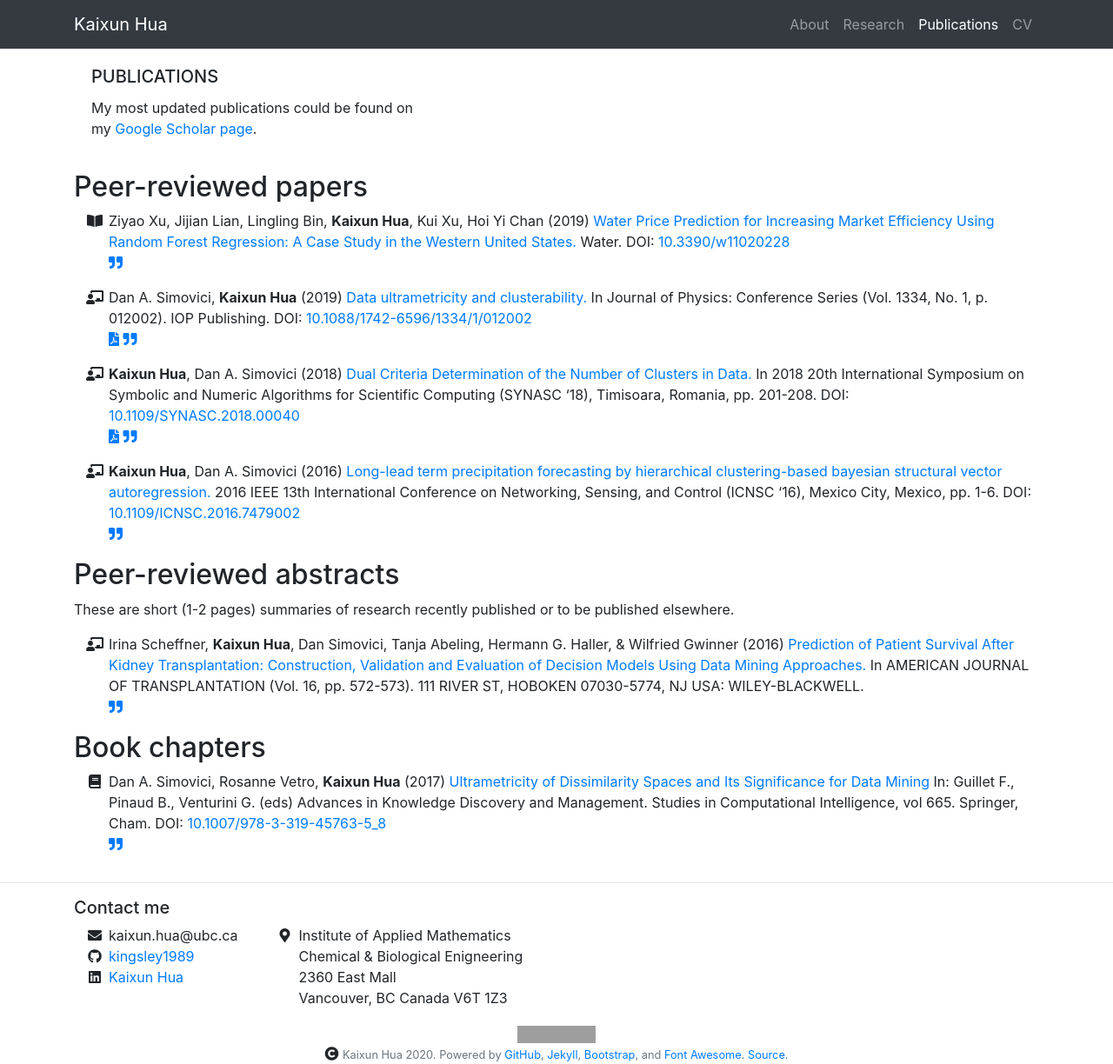
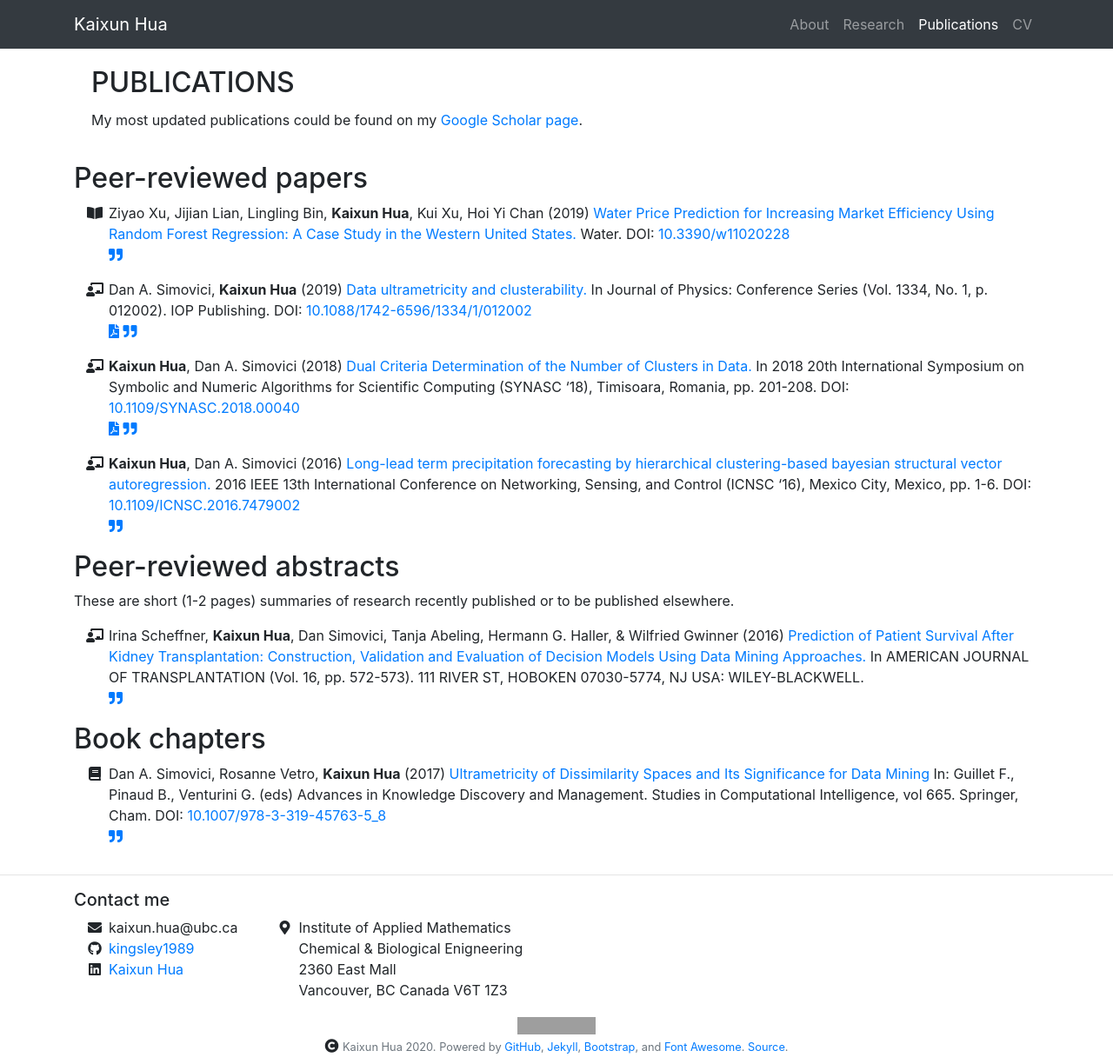
Before and after one commit to kingsley1989/kingsley1989.github.io, a Jekyll site: the page built from _pages/publications.md, in a window 1280 px wide. Shown: the whole page at 87% size. Built offline with Jekyll 4.4.1, drawn with Linux system fonts in a browser that asks for light colours; nearby versions of some CDN libraries; grey boxes are pictures that could not be loaded.

Commit message:
modify publication page

```diff
--- a/_layouts/publications.html
+++ b/_layouts/publications.html
@@ -19,9 +19,9 @@ layout: default
   <div class="row">
     <!-- Context blurb -->
     <div class="col">
-      <div class="card border-0" style="width: 27rem;">
+      <div class="card border-0" style="width: 50rem;">
         <div class="card-body">
-          <h5 class="card-title">PUBLICATIONS</h5>
+          <h2 class="card-title">PUBLICATIONS</h2>
           <div class="card-text">
             {{ page.overview | markdownify }}
           </div>
```
